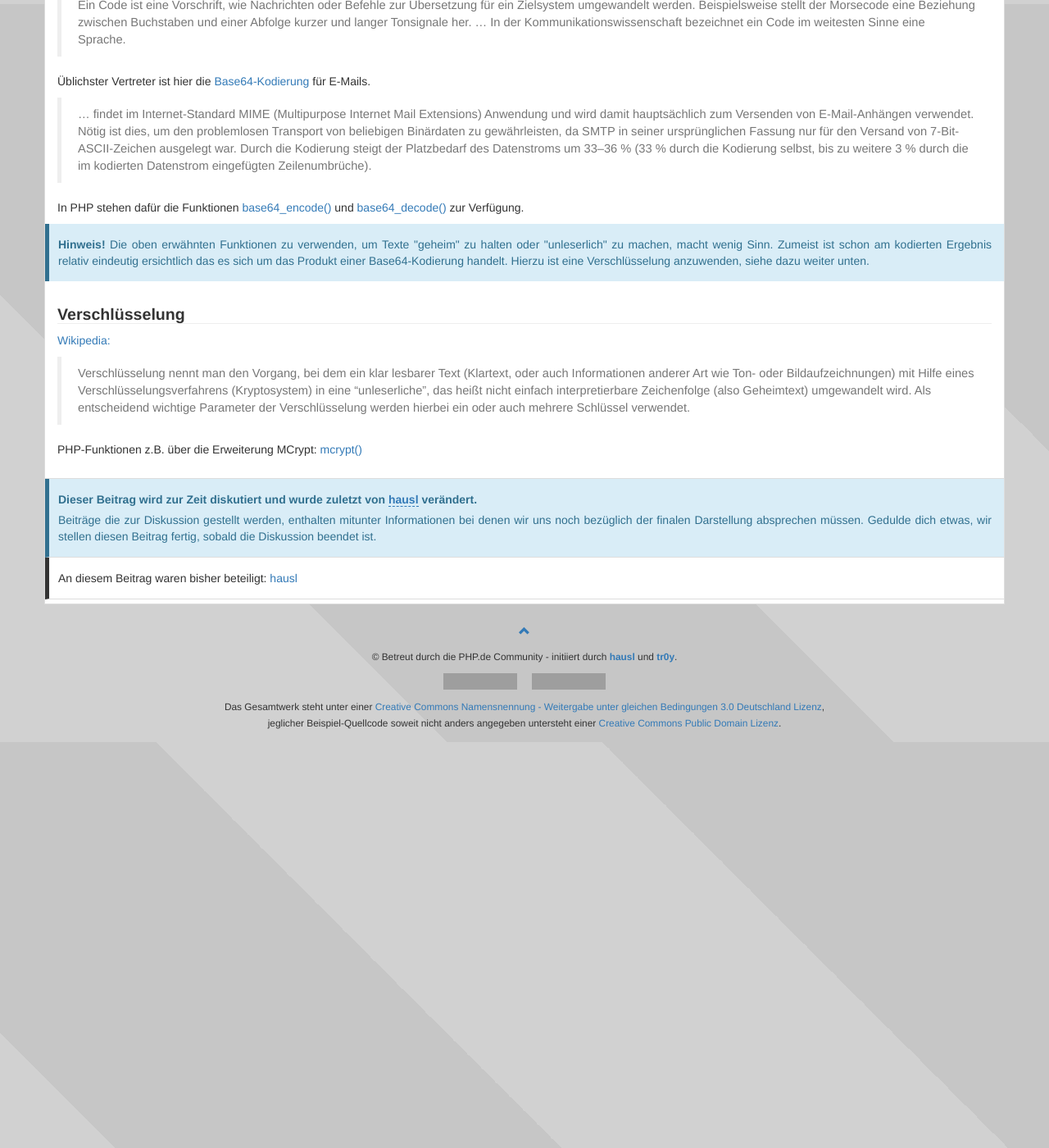
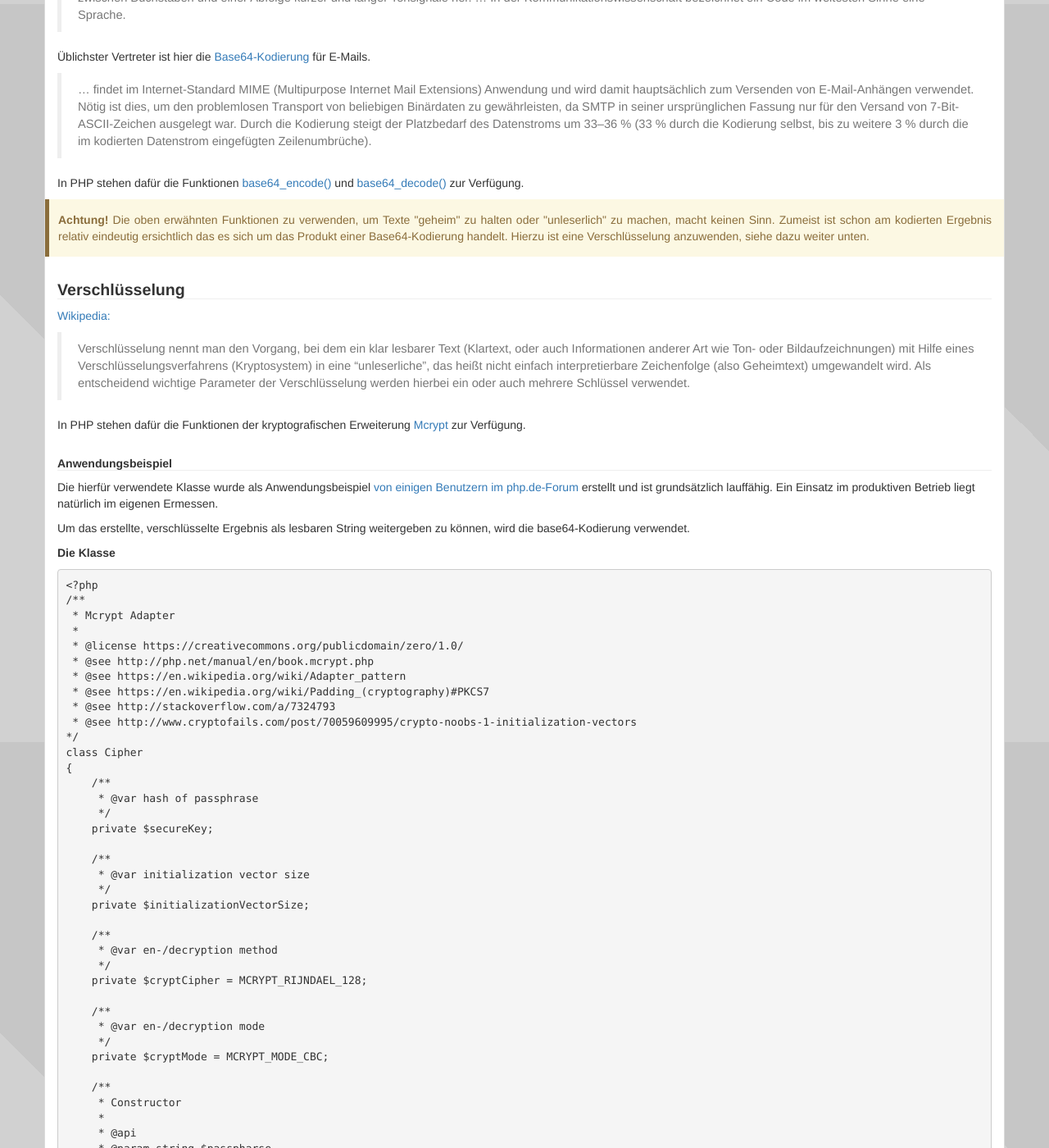
Before and after one commit to php-de/php-de.github.io, a Jekyll site: the page built from security/hash-etc.md, in a window 1280 px wide and 1400 px high, scrolled down 895 px. Shown: the whole window at 82% size. Built offline with Jekyll 4.4.1, drawn with Linux system fonts in a browser that asks for light colours; nearby versions of some CDN libraries; before the commit the page ends 1826 px from its top, so only the background shows below that; some of the changed text lies outside the part shown; grey boxes are pictures that could not be loaded.

Commit message:
Beispielklasse cipher

```diff
--- a/security/hash-etc.md
+++ b/security/hash-etc.md
@@ -32,12 +32,10 @@
 Diese Übersicht gibt einen kurzen Überblick über die unterschiedlichen Verfahren. Weitere Detailinformationen gibt es dazu u.a. bei den verlinkten Quellen.
 
 
-### [Hashing (Hash-Funktion)](#hashing-hash-funktion)
-{: #hashing-hash-funktion}
+### [Hashing (Hash-Funktion)](#hashing)
+{: #hashing}
 
-Zweck des Hashing ist es aus einem Ausgangswert einen nicht rückrechenbaren Hash zu generieren. Unabhängig der Länge des Ausgangswertes entsteht je nach verwendeter Funktion ein gleich langer Hash. Hierfür stehen in PHP für verschiedene Hash-Algorithmen entsprechende Funktionen zur Verfügung.
-
-[Wikipedia Artikel zu "Hashfunktion".](http://de.wikipedia.org/wiki/Hashfunktion)
+Zweck des Hashing ist es aus einem Ausgangswert einen nicht rückrechenbaren Hash zu generieren. Unabhängig der Länge des Ausgangswertes entsteht je nach verwendeter Funktion ein gleich langer Hash. Hierfür stehen in PHP für verschiedene Hash-Algorithmen entsprechende Funktionen zur Verfügung. [Wikipedia Artikel zu "Hashfunktion".](http://de.wikipedia.org/wiki/Hashfunktion)
 
 
 ##### [Anwendung](#anwendung)
@@ -72,7 +70,7 @@
 In PHP stehen dafür die Funktionen [base64_encode()](http://php.net/manual/de/function.base64-encode.php) und [base64_decode()](http://php.net/manual/de/function.base64-decode.php) zur Verfügung.
 
 
-<div class="alert alert-info"><strong>Hinweis!</strong> Die oben erwähnten Funktionen zu verwenden, um Texte "geheim" zu halten oder "unleserlich" zu machen, macht wenig Sinn. Zumeist ist schon am kodierten Ergebnis relativ eindeutig ersichtlich das es sich um das Produkt einer Base64-Kodierung handelt. Hierzu ist eine Verschlüsselung anzuwenden, siehe dazu weiter unten.</div>
+<div class="alert alert-warning"><strong>Achtung!</strong> Die oben erwähnten Funktionen zu verwenden, um Texte "geheim" zu halten oder "unleserlich" zu machen, macht keinen Sinn. Zumeist ist schon am kodierten Ergebnis relativ eindeutig ersichtlich das es sich um das Produkt einer Base64-Kodierung handelt. Hierzu ist eine Verschlüsselung anzuwenden, siehe dazu weiter unten.</div>
 
 
 ### [Verschlüsselung](#verschluesselung)
@@ -82,6 +80,136 @@
 
 > Verschlüsselung nennt man den Vorgang, bei dem ein klar lesbarer Text (Klartext, oder auch Informationen anderer Art wie Ton- oder Bildaufzeichnungen) mit Hilfe eines Verschlüsselungsverfahrens (Kryptosystem) in eine "unleserliche", das heißt nicht einfach interpretierbare Zeichenfolge (also Geheimtext) umgewandelt wird. Als entscheidend wichtige Parameter der Verschlüsselung werden hierbei ein oder auch mehrere Schlüssel verwendet.
 
+In PHP stehen dafür die Funktionen der kryptografischen Erweiterung [Mcrypt](http://php.net/manual/de/book.mcrypt.php) zur Verfügung.
 
-PHP-Funktionen z.B. über die Erweiterung MCrypt:
-[mcrypt()](http://php.net/manual/de/book.mcrypt.php)
+
+##### [Anwendungsbeispiel](#beispiel)
+{: #beispiel}
+
+Die hierfür verwendete Klasse wurde als Anwendungsbeispiel [von einigen Benutzern im php.de-Forum](http://www.php.de/forum/php-de-intern/wiki-diskussionsforum/1448256-verschl%C3%BCsselung-erg%C3%A4nzung-beispielklasse) erstellt und ist grundsätzlich lauffähig. Ein Einsatz im produktiven Betrieb liegt natürlich im eigenen Ermessen.
+
+Um das erstellte, verschlüsselte Ergebnis als lesbaren String weitergeben zu können, wird die base64-Kodierung verwendet.
+
+**Die Klasse**
+
+~~~php
+<?php
+/**
+ * Mcrypt Adapter
+ *
+ * @license https://creativecommons.org/publicdomain/zero/1.0/
+ * @see http://php.net/manual/en/book.mcrypt.php
+ * @see https://en.wikipedia.org/wiki/Adapter_pattern
+ * @see https://en.wikipedia.org/wiki/Padding_(cryptography)#PKCS7
+ * @see http://stackoverflow.com/a/7324793
+ * @see http://www.cryptofails.com/post/70059609995/crypto-noobs-1-initialization-vectors
+*/
+class Cipher
+{
+    /**
+     * @var hash of passphrase
+     */
+    private $secureKey;
+
+    /**
+     * @var initialization vector size
+     */
+    private $initializationVectorSize;
+
+    /**
+     * @var en-/decryption method
+     */
+    private $cryptCipher = MCRYPT_RIJNDAEL_128;
+
+    /**
+     * @var en-/decryption mode
+     */
+    private $cryptMode = MCRYPT_MODE_CBC;
+
+    /**
+     * Constructor
+     *
+     * @api
+     * @param string $passpharse
+     */
+    public function __construct($passphrase)
+    {
+        $this->secureKey = hash('sha256', $passphrase, true);
+        $this->initializationVectorSize = mcrypt_get_iv_size($this->cryptCipher, $this->cryptMode);
+    }
+
+    /**
+     * query command - encrypts the given data string
+     *
+     * @api
+     * @param string $unencryptedData
+     * @return string
+     */
+    public function encrypt($unencryptedData)
+    {
+        $iv = mcrypt_create_iv($this->initializationVectorSize, MCRYPT_DEV_URANDOM);
+
+        $blockSize = mcrypt_get_block_size($this->cryptCipher, $this->cryptMode);
+        $rest = strlen($unencryptedData) % $blockSize;
+        $pad = $blockSize - ($rest > 0) ? $rest : $blockSize;
+
+        return $iv . mcrypt_encrypt(
+            $this->cryptCipher,
+            $this->secureKey,
+            $unencryptedData . str_repeat(chr($pad), $pad),
+            $this->cryptMode,
+            $iv
+        );
+    }
+
+    /**
+     * query command - decrypts the given encrypted string
+     *
+     * @api
+     * @param string $encryptedData
+     * @return string
+     */
+    public function decrypt($encryptedData)
+    {
+        $decryptedData = mcrypt_decrypt(
+            $this->cryptCipher,
+            $this->secureKey,
+            substr($encryptedData, $this->initializationVectorSize),
+            $this->cryptMode,
+            substr($encryptedData, 0, $this->initializationVectorSize)
+        );
+        $pad = ord($decryptedData[strlen($decryptedData) - 1]);
+        return substr($decryptedData, 0, -$pad);
+    }
+}
+~~~
+
+
+**User A**
+
+~~~php
+require_once "cipher.class.php";
+
+$uncrypted = 'Fußball á la Bärbel';
+
+$passphrase = 'f00bar';
+$cipher = new Cipher($passphrase);
+$crypted = $cipher->encrypt($uncrypted); // ergibt bei jeder Anwendung ein anderes Ergebnis
+
+var_dump( base64_encode($crypted) ); // z.B. MNK5fNUDNj0Nwe2hYbocGMWiNpHmpp8NcpIPr07st2myTi4NuFVq0RDF3f47Aoci
+~~~
+
+**User B**
+
+~~~php
+require_once "cipher.class.php";
+
+$crypted = 'MNK5fNUDNj0Nwe2hYbocGMWiNpHmpp8NcpIPr07st2myTi4NuFVq0RDF3f47Aoci';
+$crypted = base64_decode($crypted);
+
+$passphrase = 'f00bar';
+$cipher = new Cipher($passphrase);
+$decrypted = $cipher->decrypt($crypted);
+
+var_dump($decrypted); // Fußball á la Bärbel
+~~~
```
Also changed, not shown: other parts of security/hash-etc.md (+1 -1 lines).
